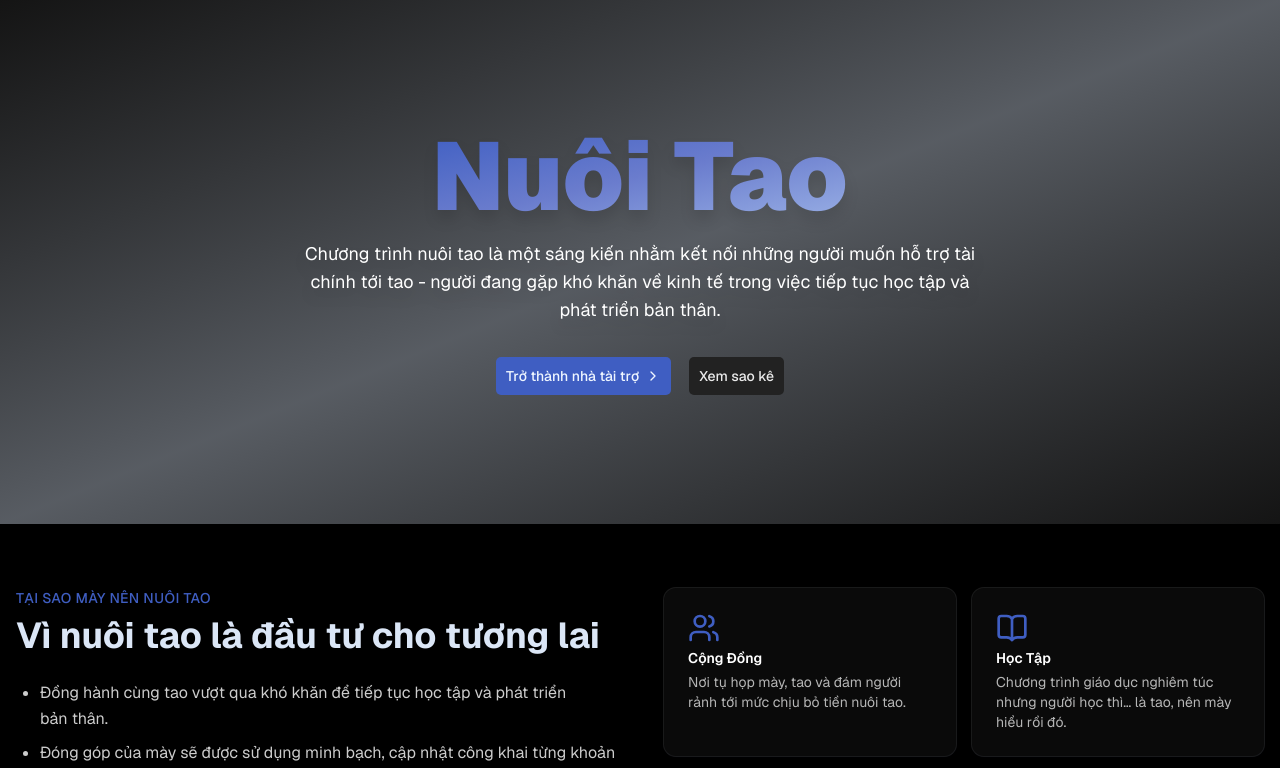
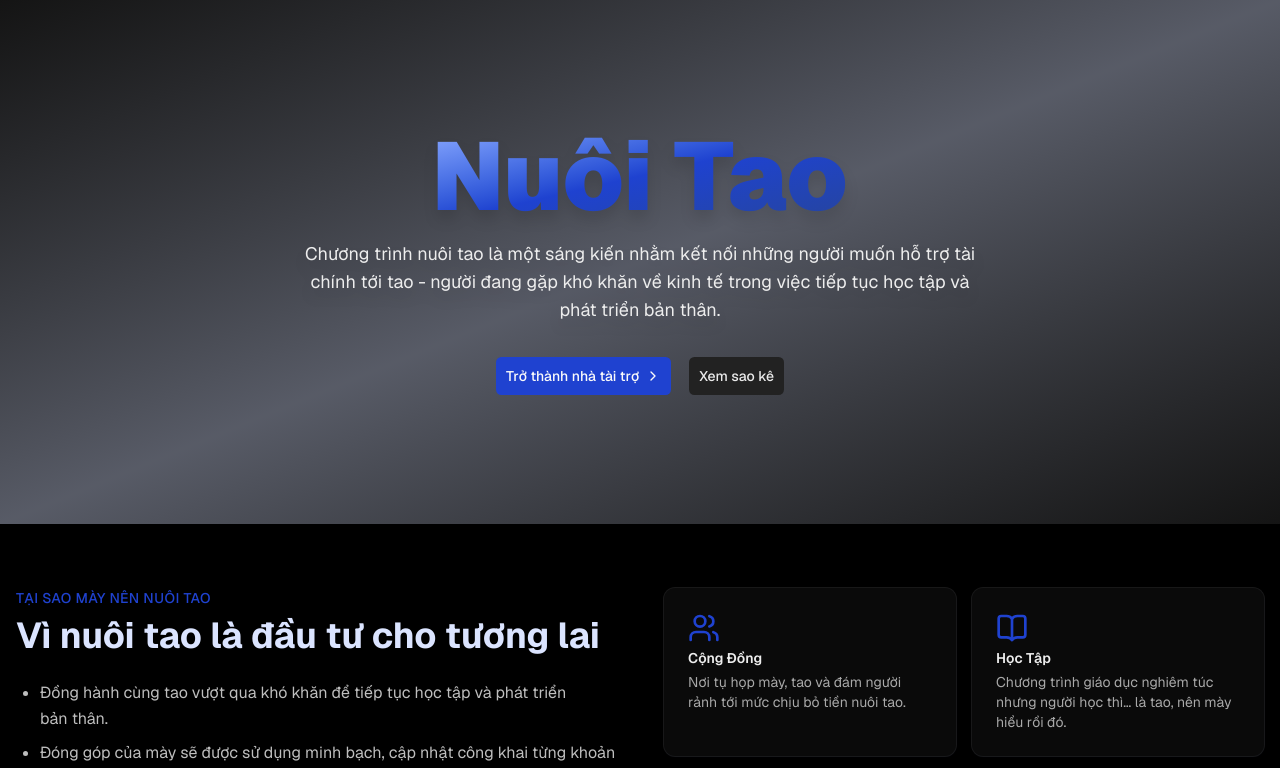
Before and after one commit to tiesen243/nuoi-tao, a Next.js app: page / in a window 1280 px wide. Shown: the top 768 px of the page. Built offline with nearby package versions, Linux system fonts and the light colour scheme.

Commit message:
chore: minor changes

```diff
--- a/app/globals.css
+++ b/app/globals.css
@@ -10,42 +10,39 @@
     --tracking-normal: 0em;
 
     @variant light {
-      --background: oklch(0.9851 0 0);
-      --foreground: oklch(0 0 0);
+      --background: oklch(0.985 0 0);
+      --foreground: oklch(0.205 0 0);
       --card: oklch(1 0 0);
-      --card-foreground: oklch(0.2046 0 0);
+      --card-foreground: oklch(0.205 0 0);
       --popover: oklch(1 0 0);
-      --popover-foreground: oklch(0 0 0);
-      --primary: oklch(0.5144 0.1605 267.44);
-      --primary-foreground: oklch(0.97 0.014 254.604);
+      --popover-foreground: oklch(0.205 0 0);
+      --primary: oklch(0.46 0.22 266);
+      --primary-foreground: oklch(0.985 0 0);
       --secondary: oklch(0.94 0 0);
       --secondary-foreground: oklch(0.25 0 0);
       --muted: oklch(0.97 0 0);
       --muted-foreground: oklch(0.44 0 0);
-      --accent: oklch(0.9214 0.0248 257.65);
-      --accent-foreground: oklch(0.2571 0.1161 272.24);
-      --success: oklch(0.63 0.17 149);
-      --info: oklch(0.55 0.22 263);
-      --destructive: oklch(0.58 0.22 27);
-      --warning: oklch(0.68 0.14 76);
+      --accent: oklch(0.92 0.04 272);
+      --accent-foreground: oklch(0.21 0.06 268);
+      --destructive: oklch(0.63 0.19 23.03);
       --border: oklch(0.92 0 0);
       --input: oklch(0.94 0 0);
-      --ring: oklch(0.5144 0.1605 267.44);
+      --ring: oklch(0.46 0.22 266);
 
-      --chart-1: oklch(0.9214 0.0248 257.65);
-      --chart-2: oklch(0.7597 0.0804 267.01);
-      --chart-3: oklch(0.6083 0.1247 272.72);
-      --chart-4: oklch(0.5144 0.1605 267.44);
-      --chart-5: oklch(0.2571 0.1161 272.24);
+      --chart-1: oklch(0.92 0.04 272);
+      --chart-2: oklch(0.75 0.13 269);
+      --chart-3: oklch(0.46 0.22 266);
+      --chart-4: oklch(0.42 0.15 266);
+      --chart-5: oklch(0.21 0.06 268);
 
-      --sidebar: oklch(1 0 0);
-      --sidebar-foreground: oklch(0.2046 0 0);
-      --sidebar-primary: oklch(0.5144 0.1605 267.44);
-      --sidebar-primary-foreground: oklch(1 0 0);
-      --sidebar-accent: oklch(0.9214 0.0248 257.65);
-      --sidebar-accent-foreground: oklch(0.2571 0.1161 272.24);
+      --sidebar: oklch(0.985 0 0);
+      --sidebar-foreground: oklch(0.205 0 0);
+      --sidebar-primary: oklch(0.46 0.22 266);
+      --sidebar-primary-foreground: oklch(0.985 0 0);
+      --sidebar-accent: oklch(0.92 0.04 272);
+      --sidebar-accent-foreground: oklch(0.21 0.06 268);
       --sidebar-border: oklch(0.92 0 0);
-      --sidebar-ring: oklch(0.5144 0.1605 267.44);
+      --sidebar-ring: oklch(0.46 0.22 266);
 
       --shadow-x: 0.25px;
       --shadow-y: 1px;
@@ -82,41 +79,38 @@
 
     @variant dark {
       --background: oklch(0 0 0);
-      --foreground: oklch(1 0 0);
-      --card: oklch(0.1448 0 0);
-      --card-foreground: oklch(0.9461 0 0);
-      --popover: oklch(0.1448 0 0);
-      --popover-foreground: oklch(1 0 0);
-      --primary: oklch(0.5144 0.1605 267.44);
-      --primary-foreground: oklch(0.97 0.014 254.604);
+      --foreground: oklch(0.946 0 0);
+      --card: oklch(0.145 0 0);
+      --card-foreground: oklch(0.946 0 0);
+      --popover: oklch(0.145 0 0);
+      --popover-foreground: oklch(0.946 0 0);
+      --primary: oklch(0.46 0.22 266);
+      --primary-foreground: oklch(0.985 0 0);
       --secondary: oklch(0.25 0 0);
       --secondary-foreground: oklch(0.94 0 0);
       --muted: oklch(0.23 0 0);
       --muted-foreground: oklch(0.72 0 0);
       --accent: oklch(0.32 0 0);
-      --accent-foreground: oklch(0.9214 0.0248 257.65);
-      --success: oklch(0.63 0.17 149);
-      --info: oklch(0.55 0.22 263);
-      --destructive: oklch(0.704 0.191 22.216);
-      --warning: oklch(0.68 0.14 76);
-      --border: oklch(0.26 0 0);
+      --accent-foreground: oklch(0.92 0.04 272);
+      --destructive: oklch(0.69 0.2 23.91);
+      --border: oklch(0.28 0 0);
       --input: oklch(0.32 0 0);
-      --ring: oklch(0.5144 0.1605 267.44);
+      --ring: oklch(0.46 0.22 266);
 
-      --chart-1: oklch(0.9214 0.0248 257.65);
-      --chart-2: oklch(0.7597 0.0804 267.01);
-      --chart-3: oklch(0.6083 0.1247 272.72);
-      --chart-4: oklch(0.5144 0.1605 267.44);
-      --chart-5: oklch(0.2571 0.1161 272.24);
+      --chart-1: oklch(0.21 0.06 268);
+      --chart-2: oklch(0.42 0.15 266);
+      --chart-3: oklch(0.46 0.22 266);
+      --chart-4: oklch(0.75 0.13 269);
+      --chart-5: oklch(0.92 0.04 272);
 
-      --sidebar: oklch(0.1448 0 0);
-      --sidebar-foreground: oklch(0.9461 0 0);
-      --sidebar-primary: oklch(0.5144 0.1605 267.44);
-      --sidebar-primary-foreground: oklch(0.97 0.014 254.604);
+      --sidebar: oklch(0 0 0);
+      --sidebar-foreground: oklch(0.946 0 0);
+      --sidebar-primary: oklch(0.46 0.22 266);
+      --sidebar-primary-foreground: oklch(0.985 0 0);
       --sidebar-accent: oklch(0.32 0 0);
-      --sidebar-accent-foreground: oklch(0.9214 0.0248 257.65);
-      --sidebar-border: oklch(0.26 0 0);
-      --sidebar-ring: oklch(0.5144 0.1605 267.44);
+      --sidebar-accent-foreground: oklch(0.92 0.04 272);
+      --sidebar-border: oklch(0.28 0 0);
+      --sidebar-ring: oklch(0.46 0.22 266);
 
       --shadow-x: 0.25px;
       --shadow-y: 1px;
@@ -157,13 +151,13 @@
   --font-sans: var(--font-geist-sans), 'Geist', sans-serif;
   --font-mono: var(--font-geist-mono), 'Geist Mono', monospace;
 
-  --radius-sm: calc(var(--radius) - 4px);
-  --radius-md: calc(var(--radius) - 2px);
+  --radius-sm: calc(var(--radius) * 0.6);
+  --radius-md: calc(var(--radius) * 0.8);
   --radius-lg: var(--radius);
-  --radius-xl: calc(var(--radius) + 4px);
-  --radius-2xl: calc(var(--radius) + 8px);
-  --radius-3xl: calc(var(--radius) + 12px);
-  --radius-4xl: calc(var(--radius) + 16px);
+  --radius-xl: calc(var(--radius) * 1.4);
+  --radius-2xl: calc(var(--radius) * 1.8);
+  --radius-3xl: calc(var(--radius) * 2.2);
+  --radius-4xl: calc(var(--radius) * 2.6);
 
   --tracking-tighter: calc(var(--tracking-normal) - 0.05em);
   --tracking-tight: calc(var(--tracking-normal) - 0.025em);
```
